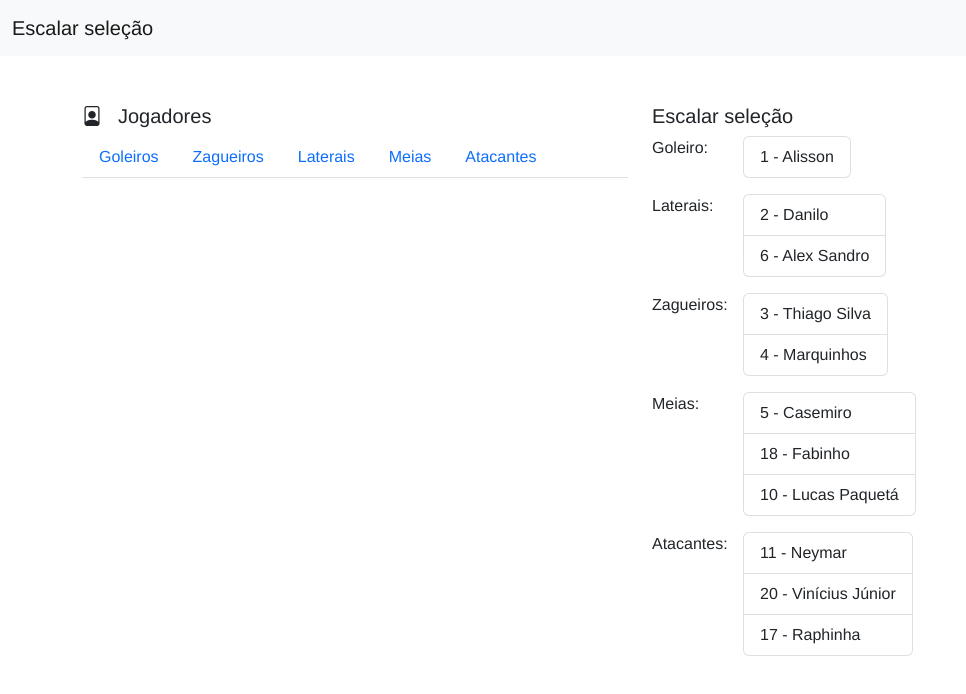
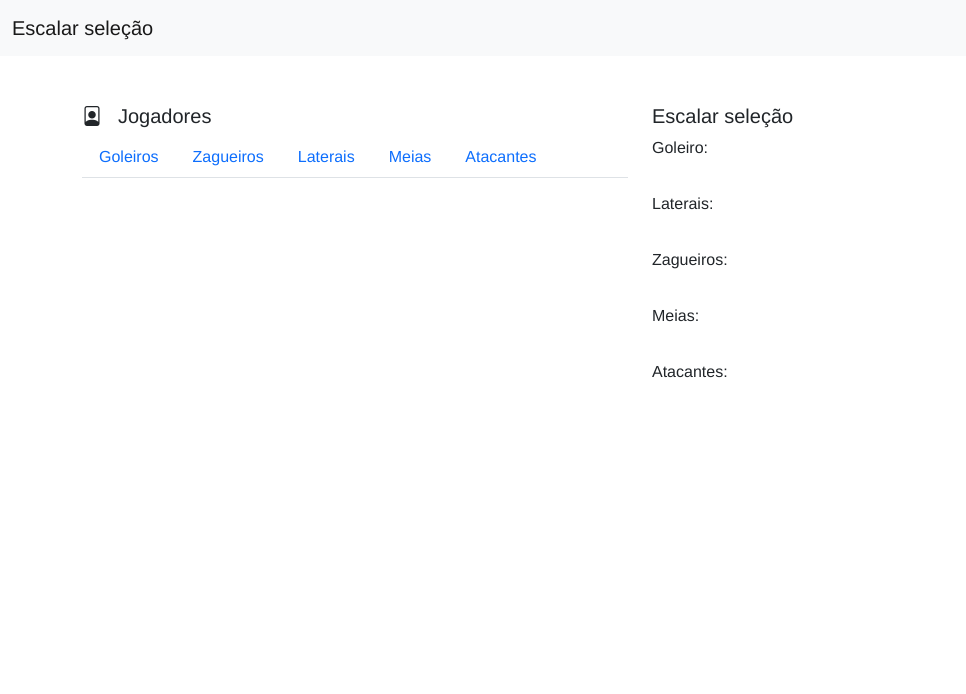
Before and after one commit to GabrielHCustodio/montar-selecao, a Vue app: page / in a window 1280 px wide. Shown: the top 694 px of the page, without its empty margins (0-966 px from the left). Built offline with nearby package versions, Linux system fonts and the light colour scheme.

Commit message:
Added the function of selecting the player who will make up the selection for the game.

```diff
--- a/src/components/Jogador.vue
+++ b/src/components/Jogador.vue
@@ -3,16 +3,29 @@
         <div class="col-1" v-if="dado.id" v-text="dado.id"></div>
         <div class="col-4" v-if="dado.nome" v-text="dado.nome"></div>
         <div class="col-1">
-            <i class="bi-check2-square" style="cursor: pointer"></i>
+            <i class="bi-check2-square" style="cursor: pointer" @click="addJogador"></i>
         </div>
     </div>
 </template>
 
 <script>
+import { mapMutations } from 'vuex'
 export default {
     name: 'Jogador',
     props: {
+        tipo: String,
         dado: Object
+    },
+    methods: {
+        ...mapMutations(['setEscalacao']),
+        addJogador() {
+            let jogador =  {
+                tipo: this.tipo,
+                dados: this.dado
+            }
+            console.log(jogador)
+            this.setEscalacao(jogador)
+        }
     }
 }
 </script>
--- a/src/components/ListaJogadores.vue
+++ b/src/components/ListaJogadores.vue
@@ -1,6 +1,6 @@
 <template>
     <div>
-        <jogador v-for="(dado, indice) in dados" :key="indice" :dado="dado"/>
+        <jogador v-for="(dado, indice) in dados" :key="indice" :dado="dado" :tipo="tipo"/>
     </div>
 </template>
 
--- a/src/store/index.js
+++ b/src/store/index.js
@@ -3,27 +3,11 @@ import { createStore } from 'vuex'
 export default createStore({
   state: {
     escalacao: {
-      "goleiro": [
-        { "id": 1, "nome": "Alisson" },
-      ],
-      "zagueiros": [
-        { "id": 3, "nome": "Thiago Silva" },
-        { "id": 4, "nome": "Marquinhos" }
-      ],
-      "laterais": [
-        { "id": 2, "nome": "Danilo" },
-        { "id": 6, "nome": "Alex Sandro" }
-      ],
-      "meias": [
-        { "id": 5, "nome": "Casemiro" },
-        { "id": 18, "nome": "Fabinho" },
-        { "id": 10, "nome": "Lucas Paquetá" }
-      ],
-      "atacantes": [
-        { "id": 11, "nome": "Neymar" },
-        { "id": 20, "nome": "Vinícius Júnior" },
-        { "id": 17, "nome": "Raphinha" }
-      ]
+      "goleiro": [],
+      "zagueiros": [],
+      "laterais": [],
+      "meias": [],
+      "atacantes": []
     },
     jogadores: {
       "goleiros": [
@@ -65,6 +49,16 @@ export default createStore({
   getters: {
   },
   mutations: {
+    setEscalacao(state, item) {
+      let d = item.dados
+      let t = item.tipo
+
+      if(t == 'goleiros') state.escalacao.goleiro.push(d)
+      if(t == 'zagueiros') state.escalacao.zagueiros.push(d)
+      if(t == 'laterais') state.escalacao.laterais.push(d)
+      if(t == 'meias') state.escalacao.meias.push(d)
+      if(t == 'atacantes') state.escalacao.atacantes.push(d)
+    }
   },
   actions: {
   },
```
